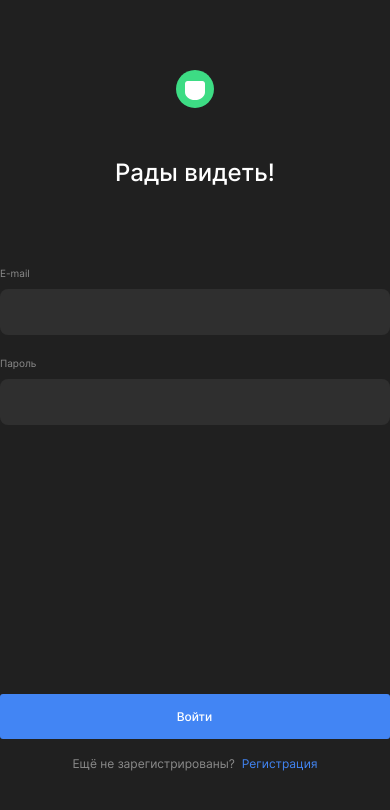
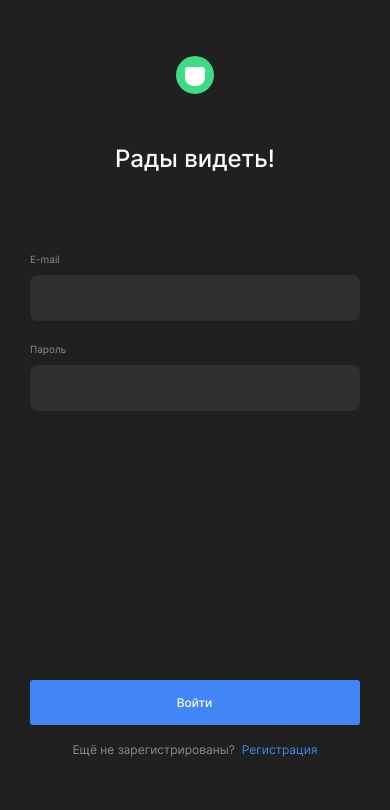
Before and after one commit to Vova-Pol/movies-explorer-frontend, a React (Create React App) app: page /signin in a window 390 px wide. Shown: the top 810 px of the page. Built offline with nearby package versions, Linux system fonts and the light colour scheme.

Commit message:
refactor: переписал компоненты Register и Login

```diff
--- /dev/null
+++ b/src/components/AuthBottom/AuthBottom.css
@@ -0,0 +1,36 @@
+.auth-bottom__suggest-container {
+  text-align: center;
+}
+
+.auth-bottom__suggest {
+  font-weight: 400;
+  font-size: 14px;
+  line-height: 17px;
+  color: #8b8b8b;
+  margin-right: 6px;
+}
+
+.auth-bottom__link {
+  font-weight: 400;
+  font-size: 14px;
+  line-height: 17px;
+  color: #4285f4;
+  text-decoration: none;
+}
+
+.auth-bottom__link:hover {
+  opacity: 0.7;
+}
+
+@media screen and (max-width: 420px) {
+  .auth-bottom__suggest {
+    font-size: 12px;
+    line-height: 15px;
+    margin-right: 7px;
+  }
+
+  .auth-bottom__link {
+    font-size: 12px;
+    line-height: 15px;
+  }
+}
--- /dev/null
+++ b/src/components/AuthBottom/AuthBottom.js
@@ -0,0 +1,15 @@
+import './AuthBottom.css';
+import { Link } from 'react-router-dom';
+
+function AuthBottom(props) {
+  return (
+    <div className="auth-bottom__suggest-container">
+      <span className="auth-bottom__suggest">{props.suggestText}</span>
+      <Link to={props.linkPath} className="auth-bottom__link">
+        {props.linkText}
+      </Link>
+    </div>
+  );
+}
+
+export default AuthBottom;
--- a/src/components/AuthForm/AuthForm.css
+++ /dev/null
@@ -1,119 +0,0 @@
-.auth-form {
-  max-width: 396px;
-  width: 100%;
-}
-
-.auth-form__inputs-container {
-  max-width: 396px;
-  width: 100%;
-  min-height: 270px;
-  display: flex;
-  flex-direction: column;
-  margin-bottom: 69px;
-}
-
-.auth-form__input-box {
-  display: flex;
-  flex-direction: column;
-  width: 100%;
-}
-
-.auth-form__label {
-  font-weight: 400;
-  font-size: 10px;
-  line-height: 12px;
-  color: #8b8b8b;
-  margin-bottom: 10px;
-}
-
-.auth-form__input {
-  background-color: #2f2f2f;
-  border-radius: 8px;
-  border: none;
-  color: #fff;
-  padding: 15px;
-  margin-bottom: 10px;
-  height: 16px;
-  font-weight: 400;
-  font-size: 13px;
-  line-height: 16px;
-}
-
-.auth-form__input:focus-visible {
-  outline: none;
-}
-
-.auth-form__error-text {
-  font-weight: 400;
-  font-size: 10px;
-  line-height: 12px;
-  height: 12px;
-  color: #ee3465;
-}
-
-.auth-form__submit-btn {
-  width: 100%;
-  height: 45px;
-  background-color: #4285f4;
-  border-radius: 3px;
-  padding: 13px 126px 15px 124px;
-  font-weight: 500;
-  font-size: 14px;
-  line-height: 17px;
-  color: #fff;
-  border: none;
-  cursor: pointer;
-  margin-bottom: 16px;
-}
-
-.auth-form__submit-btn:hover {
-  opacity: 0.8;
-}
-
-.auth-form__suggest-container {
-  text-align: center;
-}
-
-.auth-form__suggest {
-  font-weight: 400;
-  font-size: 14px;
-  line-height: 17px;
-  color: #8b8b8b;
-  margin-right: 6px;
-}
-
-.auth-form__link {
-  font-weight: 400;
-  font-size: 14px;
-  line-height: 17px;
-  color: #4285f4;
-  text-decoration: none;
-}
-
-.auth-form__link:hover {
-  opacity: 0.7;
-}
-
-@media screen and (max-width: 420px) {
-  .auth-form__inputs-container {
-    margin-bottom: 157px;
-  }
-
-  .auth-form__submit-btn {
-    padding: 15px 68px 15px 67px;
-    font-size: 12px;
-    line-height: 15px;
-    margin-bottom: 14px;
-  }
-
-  .auth-form__suggest {
-    font-size: 12px;
-    line-height: 15px;
-    margin-right: 7px;
-  }
-
-  .auth-form__link {
-    font-size: 12px;
-    line-height: 15px;
-  }
-}
--- a/src/components/AuthForm/AuthForm.js
+++ /dev/null
@@ -1,38 +0,0 @@
-import './AuthForm.css';
-import { Link } from 'react-router-dom';
-
-function AuthForm(props) {
-  const { inputsList, buttonText, suggestText, linkPath, linkText } = props;
-  return (
-    <form className="auth-form">
-      <div className="auth-form__inputs-container">
-        {inputsList.map((input, index) => {
-          return (
-            <div className="auth-form__input-box" key={index}>
-              <label htmlFor={input.name} className="auth-form__label">
-                {input.title}
-              </label>
-              <input
-                type={input.type}
-                name={input.name}
-                className="auth-form__input"
-              ></input>
-              <span className="auth-form__error-text"></span>
-            </div>
-          );
-        })}
-      </div>
-      <button type="submit" className="auth-form__submit-btn">
-        {buttonText}
-      </button>
-      <div className="auth-form__suggest-container">
-        <span className="auth-form__suggest">{suggestText}</span>
-        <Link to={linkPath} className="auth-form__link">
-          {linkText}
-        </Link>
-      </div>
-    </form>
-  );
-}
-
-export default AuthForm;
--- a/src/components/Login/Login.css
+++ b/src/components/Login/Login.css
@@ -7,3 +7,89 @@
   flex-direction: column;
   align-items: center;
 }
+
+.login__form {
+  max-width: 396px;
+  width: 100%;
+  display: flex;
+  flex-direction: column;
+}
+
+.login__label {
+  font-weight: 400;
+  font-size: 10px;
+  line-height: 12px;
+  color: #8b8b8b;
+  margin-bottom: 10px;
+}
+
+.login__input {
+  background-color: #2f2f2f;
+  border-radius: 8px;
+  border: none;
+  color: #fff;
+  padding: 15px;
+  margin-bottom: 10px;
+  height: 16px;
+  font-weight: 400;
+  font-size: 13px;
+  line-height: 16px;
+}
+
+.login__input:focus-visible {
+  outline: none;
+}
+
+.login__error-text {
+  font-weight: 400;
+  font-size: 10px;
+  line-height: 12px;
+  height: 12px;
+  color: #ee3465;
+}
+
+.login__error-text:last-of-type {
+  margin-bottom: 159px;
+}
+
+.login__submit-btn {
+  width: 100%;
+  height: 45px;
+  background-color: #4285f4;
+  border-radius: 3px;
+  padding: 13px 126px 15px 124px;
+  font-weight: 500;
+  font-size: 14px;
+  line-height: 17px;
+  color: #fff;
+  border: none;
+  cursor: pointer;
+  margin-bottom: 16px;
+}
+
+.login__submit-btn:hover {
+  opacity: 0.8;
+}
+
+@media screen and (max-width: 768px) {
+  .login {
+    padding: 232px 0;
+  }
+}
+
+@media screen and (max-width: 420px) {
+  .login {
+    padding: 56px 30px 30px 30px;
+  }
+
+  .login__submit-btn {
+    padding: 15px 68px 15px 67px;
+    font-size: 12px;
+    line-height: 15px;
+    margin-bottom: 14px;
+  }
+
+  .login__error-text:last-of-type {
+    margin-bottom: 247px;
+  }
+}
--- a/src/components/Login/Login.js
+++ b/src/components/Login/Login.js
@@ -1,32 +1,59 @@
 import './Login.css';
 import AuthTop from '../AuthTop/AuthTop';
-import AuthForm from '../AuthForm/AuthForm';
+import AuthBottom from '../AuthBottom/AuthBottom';
+import { useFormAndValidation } from '../../hooks/useFormAndValidation';
 
 function Login() {
-  const inputsList = [
-    {
-      name: 'email',
-      title: 'E-mail',
-      type: 'email',
-    },
-    {
-      name: 'password',
-      title: 'Пароль',
-      type: 'password',
-    },
-  ];
+  const { values, handleChange, setValues, errors, isValid, resetForm } =
+    useFormAndValidation({
+      email: '',
+      password: '',
+    });
 
-  const buttonText = 'Войти';
+  const formGreeting = 'Рады видеть!';
   const suggestText = 'Ещё не зарегистрированы?';
   const linkPath = '/signup';
   const linkText = 'Регистрация';
 
   return (
     <div className="login">
-      <AuthTop title="Рады видеть!" />
-      <AuthForm
-        inputsList={inputsList}
-        buttonText={buttonText}
+      <AuthTop title={formGreeting} />
+
+      <form className="login__form" noValidate>
+        <label htmlFor="email" className="login__label">
+          E-mail
+        </label>
+        <input
+          type="email"
+          name="email"
+          className="login__input"
+          onChange={handleChange}
+          value={values.email}
+          required
+        ></input>
+        <span className="login__error-text">{isValid ? '' : errors.email}</span>
+
+        <label htmlFor="password" className="login__label">
+          Пароль
+        </label>
+        <input
+          type="password"
+          name="password"
+          className="login__input"
+          onChange={handleChange}
+          value={values.password}
+          required
+        ></input>
+        <span className="login__error-text">
+          {isValid ? '' : errors.password}
+        </span>
+
+        <button type="submit" className="login__submit-btn">
+          Войти
+        </button>
+      </form>
+
+      <AuthBottom
         suggestText={suggestText}
         linkPath={linkPath}
         linkText={linkText}
--- a/src/components/Register/Register.css
+++ b/src/components/Register/Register.css
@@ -6,6 +6,69 @@
   display: flex;
   flex-direction: column;
   align-items: center;
+}
+
+.register__form {
+  max-width: 396px;
+  width: 100%;
+  display: flex;
+  flex-direction: column;
+}
+
+.register__label {
+  font-weight: 400;
+  font-size: 10px;
+  line-height: 12px;
+  color: #8b8b8b;
+  margin-bottom: 10px;
+}
+
+.register__input {
+  background-color: #2f2f2f;
+  border-radius: 8px;
+  border: none;
+  color: #fff;
+  padding: 15px;
+  margin-bottom: 10px;
+  height: 16px;
+  font-weight: 400;
+  font-size: 13px;
+  line-height: 16px;
+}
+
+.register__input:focus-visible {
+  outline: none;
+}
+
+.register__error-text {
+  font-weight: 400;
+  font-size: 10px;
+  line-height: 12px;
+  height: 12px;
+  color: #ee3465;
+}
+
+.register__error-text:last-of-type {
+  margin-bottom: 69px;
+}
+
+.register__submit-btn {
+  width: 100%;
+  height: 45px;
+  background-color: #4285f4;
+  border-radius: 3px;
+  padding: 13px 126px 15px 124px;
+  font-weight: 500;
+  font-size: 14px;
+  line-height: 17px;
+  color: #fff;
+  border: none;
+  cursor: pointer;
+  margin-bottom: 16px;
+}
+
+.register__submit-btn:hover {
+  opacity: 0.8;
 }
 
 @media screen and (max-width: 768px) {
@@ -18,4 +81,15 @@
   .register {
     padding: 56px 30px 30px 30px;
   }
+
+  .register__submit-btn {
+    padding: 15px 68px 15px 67px;
+    font-size: 12px;
+    line-height: 15px;
+    margin-bottom: 14px;
+  }
+
+  .register__error-text:last-of-type {
+    margin-bottom: 157px;
+  }
 }
--- a/src/components/Register/Register.js
+++ b/src/components/Register/Register.js
@@ -1,37 +1,77 @@
 import './Register.css';
 import AuthTop from '../AuthTop/AuthTop';
-import AuthForm from '../AuthForm/AuthForm';
+import AuthBottom from '../AuthBottom/AuthBottom';
+import { useFormAndValidation } from '../../hooks/useFormAndValidation';
 
 function Register() {
-  const inputsList = [
-    {
-      name: 'name',
-      title: 'Имя',
-      type: 'text',
-    },
-    {
-      name: 'email',
-      title: 'E-mail',
-      type: 'email',
-    },
-    {
-      name: 'password',
-      title: 'Пароль',
-      type: 'password',
-    },
-  ];
+  const { values, handleChange, setValues, errors, isValid, resetForm } =
+    useFormAndValidation({
+      name: '',
+      email: '',
+      password: '',
+    });
 
-  const buttonText = 'Зарегистрироваться';
+  const formGreeting = 'Добро пожаловать!';
   const suggestText = 'Уже зарегистрированы?';
   const linkPath = '/signin';
   const linkText = 'Войти';
 
   return (
     <div className="register">
-      <AuthTop title="Добро пожаловать!" />
-      <AuthForm
-        inputsList={inputsList}
-        buttonText={buttonText}
+      <AuthTop title={formGreeting} />
+
+      <form className="register__form" noValidate>
+        <label htmlFor="name" className="register__label">
+          Имя
+        </label>
+        <input
+          type="text"
+          name="name"
+          className="register__input"
+          onChange={handleChange}
+          value={values.name}
+          required
+        ></input>
+        <span className="register__error-text">
+          {isValid ? '' : errors.name}
+        </span>
+
+        <label htmlFor="email" className="register__label">
+          E-mail
+        </label>
+        <input
+          type="email"
+          name="email"
+          className="register__input"
+          onChange={handleChange}
+          value={values.email}
+          required
+        ></input>
+        <span className="register__error-text">
+          {isValid ? '' : errors.email}
+        </span>
+
+        <label htmlFor="password" className="register__label">
+          Пароль
+        </label>
+        <input
+          type="password"
+          name="password"
+          className="register__input"
+          onChange={handleChange}
+          value={values.password}
+          required
+        ></input>
+        <span className="register__error-text">
+          {isValid ? '' : errors.password}
+        </span>
+
+        <button type="submit" className="register__submit-btn">
+          Зарегистрироваться
+        </button>
+      </form>
+
+      <AuthBottom
         suggestText={suggestText}
         linkPath={linkPath}
         linkText={linkText}
```
